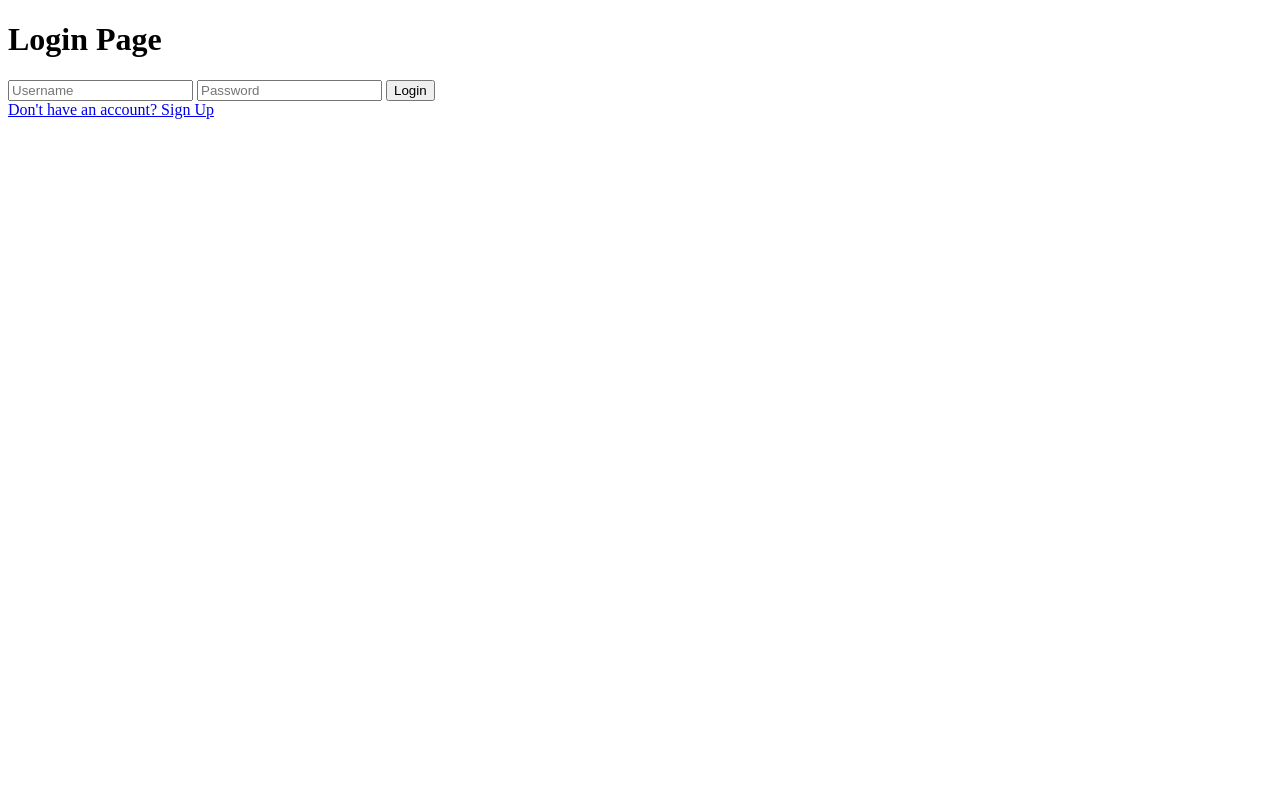
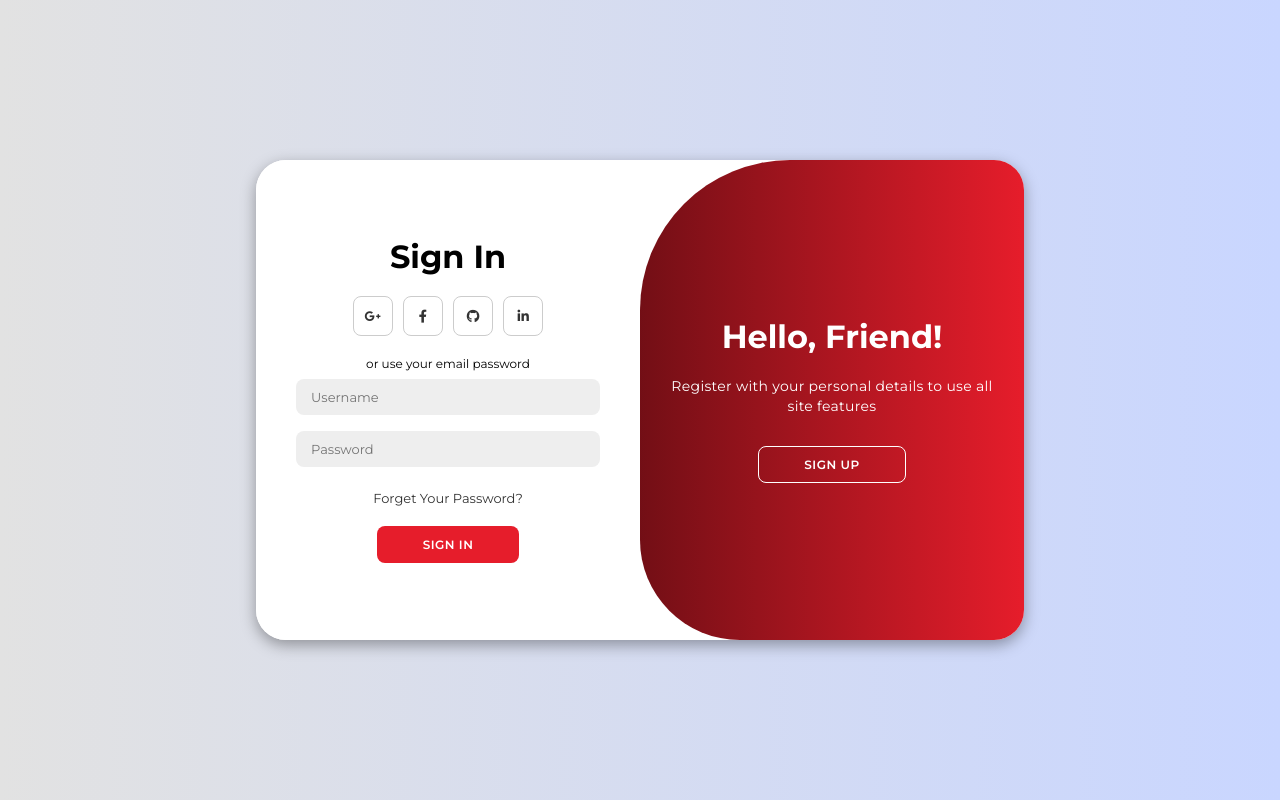
Before and after one commit to BalkisHajHarrouchi/basic-login-with-flask, a Flask app: page /login in a window 1280 px wide. Run offline with Flask 2, Linux system fonts and the light colour scheme.

Commit message:
login for coca cola

```diff
--- a/app.py
+++ b/app.py
@@ -1,20 +1,20 @@
 from flask import Flask, render_template, url_for, redirect
 from flask_sqlalchemy import SQLAlchemy
-from flask_login import UserMixin, LoginManager, login_user, login_required, logout_user, current_user
+from flask_login import UserMixin, LoginManager, login_user, login_required, logout_user
 from flask_wtf import FlaskForm
 from wtforms import StringField, PasswordField, SubmitField
 from wtforms.validators import InputRequired, Length, ValidationError
 from flask_bcrypt import Bcrypt
-from flask_migrate import Migrate  # Import Migrate
+from flask_migrate import Migrate
 
 app = Flask(__name__)
 app.config['SQLALCHEMY_DATABASE_URI'] = 'sqlite:///database.db'
 app.config['SECRET_KEY'] = 'thisisasecretkey'
-app.config['SQLALCHEMY_TRACK_MODIFICATIONS'] = False  # Disable modification tracking
+app.config['SQLALCHEMY_TRACK_MODIFICATIONS'] = False
 
 db = SQLAlchemy(app)
 bcrypt = Bcrypt(app)
-migrate = Migrate(app, db)  # Initialize Migrate
+migrate = Migrate(app, db)
 
 login_manager = LoginManager()
 login_manager.init_app(app)
@@ -35,10 +35,8 @@ class User(db.Model, UserMixin):
 class RegisterForm(FlaskForm):
     username = StringField(validators=[
                            InputRequired(), Length(min=4, max=20)], render_kw={"placeholder": "Username"})
-
     password = PasswordField(validators=[
                              InputRequired(), Length(min=8, max=20)], render_kw={"placeholder": "Password"})
-
     submit = SubmitField('Register')
 
     def validate_username(self, username):
@@ -52,10 +50,8 @@ class RegisterForm(FlaskForm):
 class LoginForm(FlaskForm):
     username = StringField(validators=[
                            InputRequired(), Length(min=4, max=20)], render_kw={"placeholder": "Username"})
-
     password = PasswordField(validators=[
                              InputRequired(), Length(min=8, max=20)], render_kw={"placeholder": "Password"})
-
     submit = SubmitField('Login')
 
 
@@ -69,20 +65,19 @@ def login():
     form = LoginForm()
     if form.validate_on_submit():
         user = User.query.filter_by(username=form.username.data).first()
-        if user:
-            if bcrypt.check_password_hash(user.password, form.password.data):
-                login_user(user)
-                return redirect(url_for('dashboard'))
+        if user and bcrypt.check_password_hash(user.password, form.password.data):
+            login_user(user)
+            return redirect(url_for('dashboard'))
     return render_template('login.html', form=form)
 
 
-@app.route('/dashboard', methods=['GET', 'POST'])
+@app.route('/dashboard')
 @login_required
 def dashboard():
     return render_template('dashboard.html')
 
 
-@app.route('/logout', methods=['GET', 'POST'])
+@app.route('/logout')
 @login_required
 def logout():
     logout_user()
--- /dev/null
+++ b/static/script.js
@@ -0,0 +1,13 @@
+document.addEventListener("DOMContentLoaded", function () {
+    const container = document.getElementById('container');
+    const registerBtn = document.getElementById('register');
+    const loginBtn = document.getElementById('login');
+
+    registerBtn.addEventListener('click', () => {
+        container.classList.add("active");
+    });
+
+    loginBtn.addEventListener('click', () => {
+        container.classList.remove("active");
+    });
+});
--- /dev/null
+++ b/static/style.css
@@ -0,0 +1,214 @@
+@import url('https://fonts.googleapis.com/css2?family=Montserrat:wght@300;400;500;600;700&display=swap');
+
+* {
+    margin: 0;
+    padding: 0;
+    box-sizing: border-box;
+    font-family: 'Montserrat', sans-serif;
+}
+
+body {
+    background-color: #c9d6ff;
+    background: linear-gradient(to right, #e2e2e2, #c9d6ff);
+    display: flex;
+    align-items: center;
+    justify-content: center;
+    flex-direction: column;
+    height: 100vh;
+}
+
+.container {
+    background-color: #fff;
+    border-radius: 30px;
+    box-shadow: 0 5px 15px rgba(0, 0, 0, 0.35);
+    position: relative;
+    overflow: hidden;
+    width: 768px;
+    max-width: 100%;
+    min-height: 480px;
+}
+
+.container p {
+    font-size: 14px;
+    line-height: 20px;
+    letter-spacing: 0.3px;
+    margin: 20px 0;
+}
+
+.container span {
+    font-size: 12px;
+}
+
+.container a {
+    color: #333;
+    font-size: 13px;
+    text-decoration: none;
+    margin: 15px 0 10px;
+}
+
+.container button {
+    background-color: #E61D2B;
+    color: #fff;
+    font-size: 12px;
+    padding: 10px 45px;
+    border: 1px solid transparent;
+    border-radius: 8px;
+    font-weight: 600;
+    letter-spacing: 0.5px;
+    text-transform: uppercase;
+    margin-top: 10px;
+    cursor: pointer;
+}
+
+.container button.hidden {
+    background-color: transparent;
+    border-color: #fff;
+}
+
+.container form {
+    background-color: #fff;
+    display: flex;
+    align-items: center;
+    justify-content: center;
+    flex-direction: column;
+    padding: 0 40px;
+    height: 100%;
+}
+
+.container input {
+    background-color: #eee;
+    border: none;
+    margin: 8px 0;
+    padding: 10px 15px;
+    font-size: 13px;
+    border-radius: 8px;
+    width: 100%;
+    outline: none;
+}
+
+.form-container {
+    position: absolute;
+    top: 0;
+    height: 100%;
+    transition: all 0.6s ease-in-out;
+}
+
+.sign-in {
+    left: 0;
+    width: 50%;
+    z-index: 2;
+}
+
+.container.active .sign-in {
+    transform: translateX(100%);
+}
+
+.sign-up {
+    left: 0;
+    width: 50%;
+    opacity: 0;
+    z-index: 1;
+}
+
+.container.active .sign-up {
+    transform: translateX(100%);
+    opacity: 1;
+    z-index: 5;
+    animation: move 0.6s;
+}
+
+@keyframes move {
+
+    0%,
+    49.99% {
+        opacity: 0;
+        z-index: 1;
+    }
+
+    50%,
+    100% {
+        opacity: 1;
+        z-index: 5;
+    }
+}
+
+.social-icons {
+    margin: 20px 0;
+}
+
+.social-icons a {
+    border: 1px solid #ccc;
+    border-radius: 20%;
+    display: inline-flex;
+    justify-content: center;
+    align-items: center;
+    margin: 0 3px;
+    width: 40px;
+    height: 40px;
+}
+
+.toggle-container {
+    position: absolute;
+    top: 0;
+    left: 50%;
+    width: 50%;
+    height: 100%;
+    overflow: hidden;
+    transition: all 0.6s ease-in-out;
+    border-radius: 150px 0 0 100px;
+    z-index: 1000;
+}
+
+.container.active .toggle-container {
+    transform: translateX(-100%);
+    border-radius: 0 150px 100px 0;
+}
+
+.toggle {
+    background-color: #E61D2B;
+    height: 100%;
+    background: linear-gradient(to right, #000000, #E61D2B);
+    color: #fff;
+    position: relative;
+    left: -100%;
+    height: 100%;
+    width: 200%;
+    transform: translateX(0);
+    transition: all 0.6s ease-in-out;
+}
+
+.container.active .toggle {
+    transform: translateX(50%);
+}
+
+.toggle-panel {
+    position: absolute;
+    width: 50%;
+    height: 100%;
+    display: flex;
+    align-items: center;
+    justify-content: center;
+    flex-direction: column;
+    padding: 0 30px;
+    text-align: center;
+    top: 0;
+    transform: translateX(0);
+    transition: all 0.6s ease-in-out;
+}
+
+.toggle-left {
+    transform: translateX(-200%);
+}
+
+.container.active .toggle-left {
+    transform: translateX(0);
+}
+
+.toggle-right {
+    right: 0;
+    transform: translateX(0);
+}
+
+.container.active .toggle-right {
+    transform: translateX(200%);
+}
--- a/templates/home.html
+++ b/templates/home.html
@@ -11,7 +11,6 @@
 <body>
     <h1>Login Authentication System in Flask.</h1>
     <a href="{{ url_for('login') }}">Login Page</a><br>
-    <a href="{{ url_for('register') }}">Register Page</a><br>
 
 </body>
 
--- a/templates/login.html
+++ b/templates/login.html
@@ -3,22 +3,65 @@
 
 <head>
     <meta charset="UTF-8">
-    <meta http-equiv="X-UA-Compatible" content="IE=edge">
     <meta name="viewport" content="width=device-width, initial-scale=1.0">
-    <title>Login</title>
+    <link rel="stylesheet" href="https://cdnjs.cloudflare.com/ajax/libs/font-awesome/6.4.2/css/all.min.css">
+    <link rel="stylesheet" href="{{ url_for('static', filename='style.css') }}">
+    <title>Modern Login Page | AsmrProg</title>
 </head>
 
 <body>
-    <h1>Login Page</h1>
 
-    <form method="POST" action="">
-        {{ form.hidden_tag() }}
-        {{ form.username }}
-        {{ form.password }}
-        {{ form.submit }}
-    </form>
+    <div class="container" id="container">
+        <div class="form-container sign-up">
+            <form method="POST" action="{{ url_for('register') }}">
+                {{ form.hidden_tag() }}
+                <h1>Create Account</h1>
+                <div class="social-icons">
+                    <a href="#" class="icon"><i class="fa-brands fa-google-plus-g"></i></a>
+                    <a href="#" class="icon"><i class="fa-brands fa-facebook-f"></i></a>
+                    <a href="#" class="icon"><i class="fa-brands fa-github"></i></a>
+                    <a href="#" class="icon"><i class="fa-brands fa-linkedin-in"></i></a>
+                </div>
+                <span>or use your email for registration</span>
+                {{ form.username }}
+                {{ form.password }}
+                <button>Sign Up</button>
+            </form>
+        </div>
+        <div class="form-container sign-in">
+            <form method="POST" action="{{ url_for('login') }}">
+                {{ form.hidden_tag() }}
+                <h1>Sign In</h1>
+                <div class="social-icons">
+                    <a href="#" class="icon"><i class="fa-brands fa-google-plus-g"></i></a>
+                    <a href="#" class="icon"><i class="fa-brands fa-facebook-f"></i></a>
+                    <a href="#" class="icon"><i class="fa-brands fa-github"></i></a>
+                    <a href="#" class="icon"><i class="fa-brands fa-linkedin-in"></i></a>
+                </div>
+                <span>or use your email password</span>
+                {{ form.username }}
+                {{ form.password }}
+                <a href="#">Forget Your Password?</a>
+                <button>Sign In</button>
+                </form>
+        </div>
+        <div class="toggle-container">
+            <div class="toggle">
+                <div class="toggle-panel toggle-left">
+                    <h1>Welcome Back!</h1>
+                    <p>Enter your personal details to use all site features</p>
+                    <button class="hidden" id="login">Sign In</button>
+                </div>
+                <div class="toggle-panel toggle-right">
+                    <h1>Hello, Friend!</h1>
+                    <p>Register with your personal details to use all site features</p>
+                    <button class="hidden" id="register">Sign Up</button>
+                </div>
+            </div>
+        </div>
+        </div>
 
-    <a href="{{ url_for('register') }}">Don't have an account? Sign Up</a>
+    <script src="{{ url_for('static', filename='script.js') }}"></script>
 </body>
 
 </html>
```
Also changed, not shown: templates/register.html (deleted, +0 -24 lines), instance/database.db.
